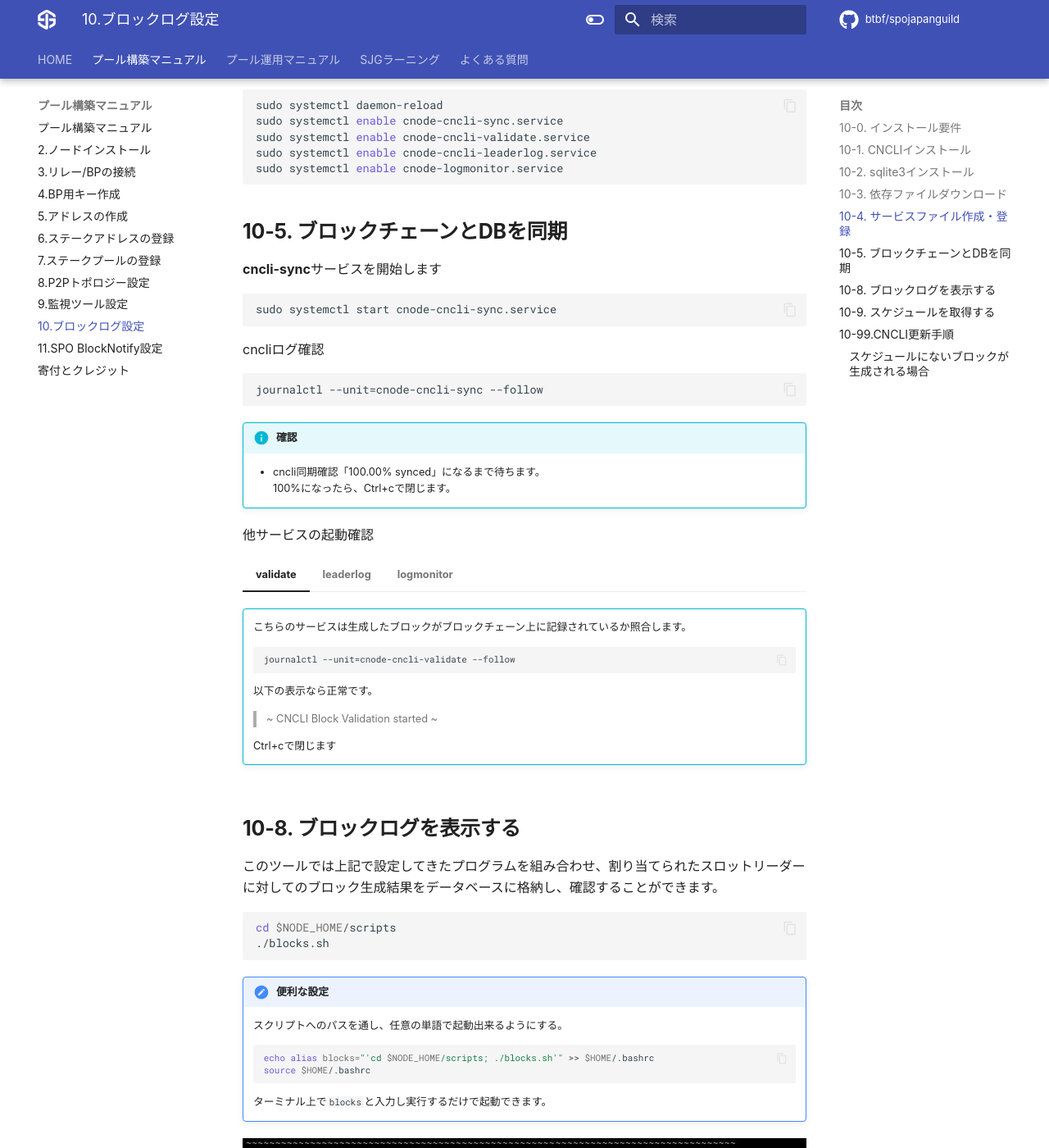
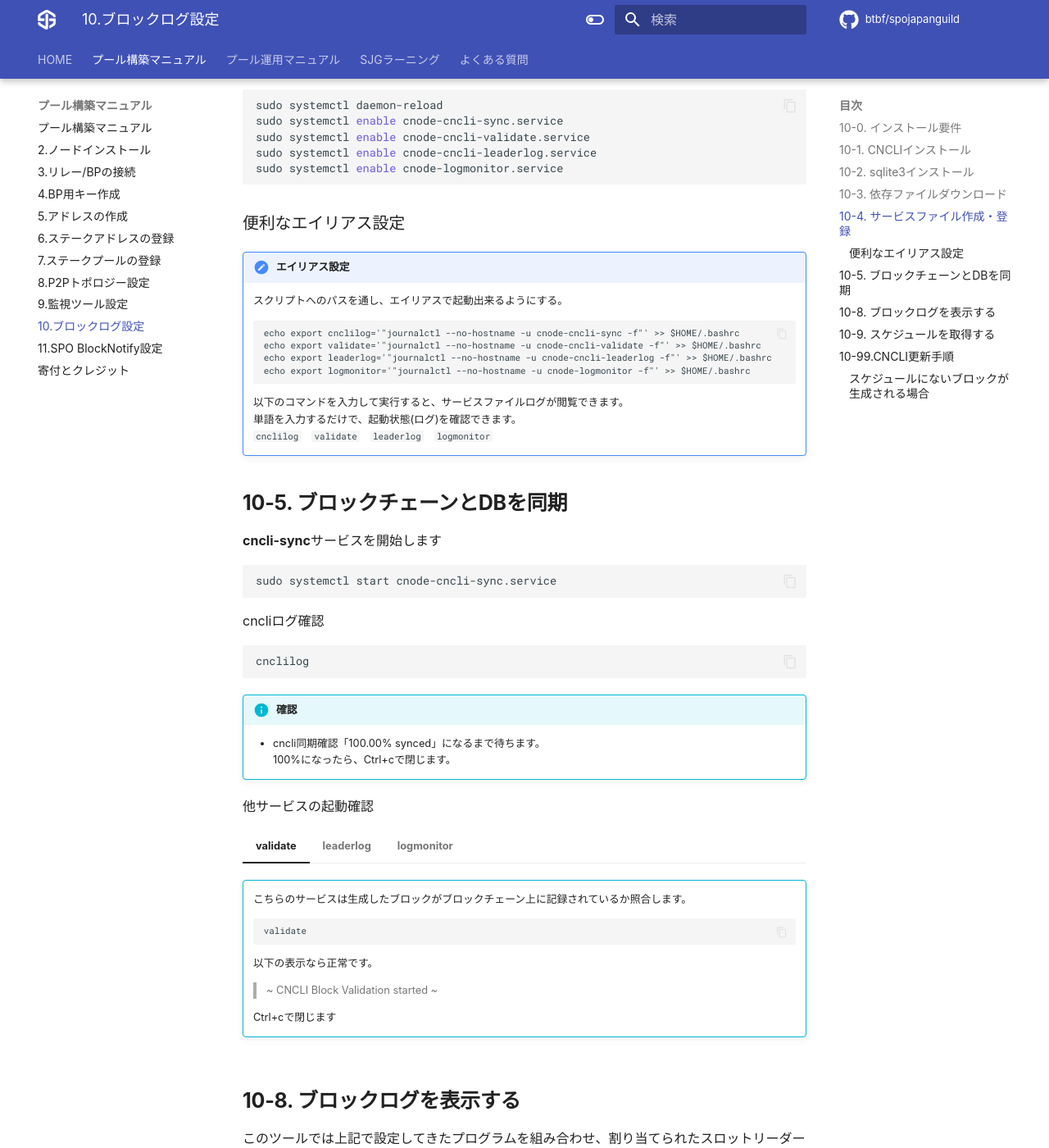
Before and after one commit to btbf/spojapanguild, an MkDocs documentation site: the page built from docs/setup/10-blocklog-setup.md, in a window 1280 px wide and 1400 px high, scrolled down 4926 px. Shown: the whole window at 82% size. Built offline with MkDocs 1.6.1 and Material for MkDocs 9.7.7, drawn with Linux system fonts in a browser that asks for light colours; comment, search, counter and statistics services are not loaded.

Commit message:
blocknotify-reinstall

````diff
--- a/docs/setup/10-blocklog-setup.md
+++ b/docs/setup/10-blocklog-setup.md
@@ -335,6 +335,19 @@ sudo systemctl enable cnode-cncli-leaderlog.service
 sudo systemctl enable cnode-logmonitor.service
 ```
 
+### 便利なエイリアス設定
+!!! hint "エイリアス設定"
+    スクリプトへのパスを通し、エイリアスで起動出来るようにする。
+    ```
+    echo export cnclilog='"journalctl --no-hostname -u cnode-cncli-sync -f"' >> $HOME/.bashrc
+    echo export validate='"journalctl --no-hostname -u cnode-cncli-validate -f"' >> $HOME/.bashrc
+    echo export leaderlog='"journalctl --no-hostname -u cnode-cncli-leaderlog -f"' >> $HOME/.bashrc
+    echo export logmonitor='"journalctl --no-hostname -u cnode-logmonitor -f"' >> $HOME/.bashrc
+    ```
+    以下のコマンドを入力して実行すると、サービスファイルログが閲覧できます。
+    単語を入力するだけで、起動状態(ログ)を確認できます。
+    `cnclilog`　`validate`　`leaderlog`　`logmonitor`
+
 ## **10-5. ブロックチェーンとDBを同期**
 
 **cncli-sync**サービスを開始します
@@ -344,7 +357,7 @@ sudo systemctl start cnode-cncli-sync.service
 
 cncliログ確認
 ```
-journalctl --unit=cnode-cncli-sync --follow
+cnclilog
 ```
 
 !!! info "確認"
@@ -359,7 +372,7 @@ journalctl --unit=cnode-cncli-sync --follow
         こちらのサービスは生成したブロックがブロックチェーン上に記録されているか照合します。
 
         ```
-        journalctl --unit=cnode-cncli-validate --follow
+        validate
         ```
 
         以下の表示なら正常です。
@@ -375,7 +388,7 @@ journalctl --unit=cnode-cncli-sync --follow
         次エポックの1.5日前から次エポックのスケジュールを算出することができます。
 
         ```
-        journalctl --unit=cnode-cncli-leaderlog --follow
+        leaderlog
         ```
 
         以下の表示なら正常です。
@@ -389,7 +402,7 @@ journalctl --unit=cnode-cncli-sync --follow
         こちらのサービスはプールのノードログからブロック生成結果を抽出します。
 
         ```
-        journalctl --unit=cnode-logmonitor --follow
+        logmonitor
         ```
 
         以下の表示なら正常です。
````
Also changed, not shown: docs/operation/blocknotify-reinstall.md (+10 -1 lines).
